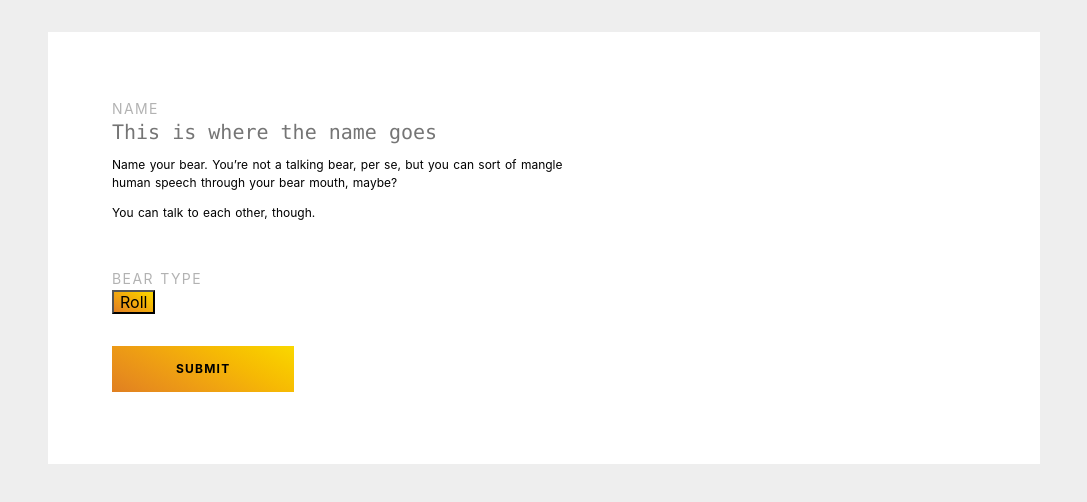
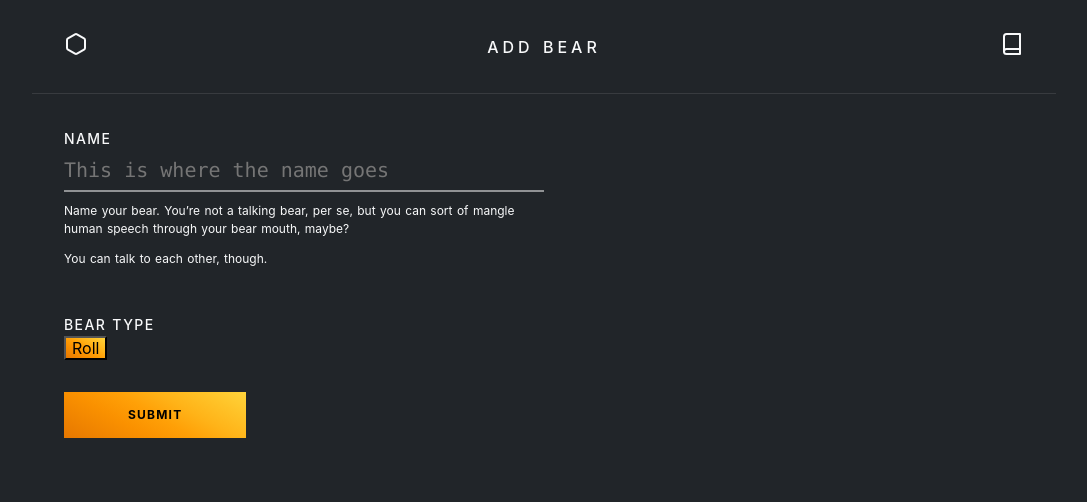
Before and after one commit to stormwarning/honeyware, a Nuxt app: page /bear in a window 1280 px wide. Shown: the top 502 px of the page, without its empty margins (96-1183 px from the left). Built offline with nearby package versions, Linux system fonts and the light colour scheme; a web font is replaced by a local one.

Commit message:
🎨 Update layout design

```diff
--- a/assets/css/main.css
+++ b/assets/css/main.css
@@ -1,5 +1,43 @@
 @import url('https://rsms.me/inter/inter.css');
+
+:root {
+    --grey-000: #f8f9fa;
+    --grey-100: #f1f3f5;
+    --grey-200: #e9ecef;
+    --grey-300: #dee2e6;
+    --grey-400: #ced4da;
+    --grey-500: #adb5bd;
+    --grey-600: #868e96;
+    --grey-700: #495057;
+    --grey-800: #343a40;
+    --grey-900: #212529;
+
+    --yellow-400: #ffd43b;
+    --yellow-900: #e67700;
+}
 
 html {
     font-family: 'Inter', sans-serif;
 }
+
+.grey-000 {
+    color: var(--grey-000);
+}
+
+.bg-grey-800 {
+    background-color: var(--grey-800);
+}
+
+.bg-grey-900 {
+    background-color: var(--grey-900);
+}
+
+.bg-transparent {
+    background-color: transparent;
+}
+
+@media screen and (min-width: 30em) {
+    .bg-transparent-ns {
+        background-color: transparent;
+    }
+}
--- a/components/VInput.vue
+++ b/components/VInput.vue
@@ -32,11 +32,14 @@ export default {
 .input {
     display: block;
     width: 100%;
-    padding: 0;
     margin: 0;
     font-family: 'SFMono-Regular', Consolas, 'Liberation Mono', monospace;
     line-height: 1;
     border: 0;
     border-radius: 0;
+    box-shadow: 0 2px 0 0 rgba(255, 255, 255, 0.5);
+}
+.input:focus {
+    box-shadow: 0 2px 0 0 var(--yellow-400);
 }
 </style>
--- a/nuxt.config.js
+++ b/nuxt.config.js
@@ -7,7 +7,7 @@ export default {
       Headers of the page
      */
     head: {
-        htmlAttrs: { class: 'bg-light-gray' },
+        htmlAttrs: { class: 'grey-000 bg-grey-900' },
         title: 'Honeyware',
         meta: [
             { charset: 'utf-8' },
--- a/pages/bear/_handle.vue
+++ b/pages/bear/_handle.vue
@@ -1,18 +1,20 @@
 <template>
-    <section class="cf pa3 pt4 mw8 center">
-        <header class="ph4-m ph5-l">
-            <h1 class="lh-title f2 fw8 mt0 ttu tracked-mega">
-                {{ selectedCharacter.handle }}
-            </h1>
-        </header>
-        <main class="w-100 pa4-m pa5-l mb3 mb5-l bg-white"></main>
+    <section class="mw8 center">
+        <page-header :title="selectedCharacter.handle" />
+        <main class="pa3 pa4-ns"></main>
     </section>
 </template>
 
 <script>
 import { mapActions, mapGetters } from 'vuex'
 
+import PageHeader from '~/components/PageHeader.vue'
+
 export default {
+    components: {
+        PageHeader,
+    },
+
     data: () => {
         return {
             selectedCharacter: {},
--- a/pages/bear/index.vue
+++ b/pages/bear/index.vue
@@ -1,15 +1,13 @@
 <template>
-    <section class="cf pa3 pt4 mw8 center">
-        <form
-            class="w-100 pa4-m pa5-l mb3 mb5-l bg-white"
-            @submit.prevent="processSave"
-        >
+    <section class="mw8 center">
+        <page-header :title="selectedCharacter.handle || 'Add bear'" />
+        <form class="pa3 pa4-ns" @submit.prevent="processSave">
             <fieldset class="pa0 ma0 mb4 bn measure">
                 <label class="w-100">
-                    <span class="f6 ttu tracked black-30">Name</span>
+                    <span class="f6 fw5 ttu tracked">Name</span>
                     <v-input
                         v-model="selectedCharacter.handle"
-                        class="f4 outline-0"
+                        class="pa0 pv2 input-reset bg-transparent f4 grey-000 outline-0"
                         type="text"
                         placeholder="This is where the name goes"
                     />
@@ -22,7 +20,7 @@
                 <p class="f7">You can talk to each other, though.</p>
             </fieldset>
             <fieldset class="pa0 ma0 mb4 bn measure">
-                <span class="f6 ttu tracked black-30">Bear type</span>
+                <span class="f6 fw5 ttu tracked">Bear type</span>
                 {{ selectedCharacter.type }}
                 <bear-type-field
                     :value="selectedCharacter.type"
@@ -47,12 +45,14 @@
 import { mapActions, mapGetters } from 'vuex'
 
 import BearTypeField from '~/components/BearTypeField.vue'
+import PageHeader from '~/components/PageHeader.vue'
 import VInput from '~/components/VInput.vue'
 import { BEAR_TYPES } from '~/store/tables'
 
 export default {
     components: {
         BearTypeField,
+        PageHeader,
         VInput,
     },
 
@@ -134,13 +134,13 @@ form button {
     font-family: inherit;
     background-image: linear-gradient(
         30deg,
-        #e07f21 0%,
-        #e78d1c 16%,
-        #ed9b15 33%,
-        #f2aa0d 50%,
-        #f6b904 66%,
-        #f8c800 83%,
-        #f9d800 100%
+        #e67700 0%,
+        #f08400 16%,
+        #fa9100 33%,
+        #ffa007 50%,
+        #ffb318 66%,
+        #ffc328 83%,
+        #ffd43b 100%
     );
 }
 </style>
--- a/pages/index.vue
+++ b/pages/index.vue
@@ -1,9 +1,7 @@
 <template>
-    <section class="cf pa3 pt4 mw8 center">
-        <header class="ph4-m ph5-l">
-            <h1 class="lh-title f2 fw8 mt0 ttu tracked-mega">Honeyware</h1>
-        </header>
-        <main class="w-100 pa4-m pa5-l mb3 mb5-l bg-white">
+    <div class="mw8 center">
+        <page-header title="Honeyware" />
+        <main class="w-100 pa3 pa4-ns">
             <div class="measure">
                 <p class="ttu fw8 tracked">
                     It’s Honeycon 2019.
@@ -23,45 +21,81 @@
                 </ol>
             </div>
 
-            <div>
-                <p class="f4 ma0 mt5 ttu fw8 tracked">Available crew</p>
+            <div class="flex items-center justify-between mt5">
+                <h2 class="f4 fw5 ma0 tracked">Available crew</h2>
+
+                <nuxt-link class="dib gold dim no-underline" to="/bear">
+                    Add a Bear
+                </nuxt-link>
+            </div>
             <div
                 v-for="character in characters"
                 :key="character.id"
-                    class="w-100 w-50-m w-25-l pa3-m pa4-l"
+                class="w-100 w-50-ns"
             >
-                    <article class="bg-white center ba b--black-10">
-                        <div class="pv2 ph3">
-                            <h1 class="f6 ttu tracked">
-                                <nuxt-link :to="/bear/ + character.handle">
+                <nuxt-link
+                    class="pa3 db bg-grey-800 center br4 grey-000 no-underline"
+                    :to="/bear/ + character.handle"
+                >
+                    <div class="f5 fw5">
                         {{ character.handle }}
-                                </nuxt-link>
-                            </h1>
                     </div>
+                    <div>{{ character.type }}</div>
+                    <div>{{ character.role }}</div>
                     <div class="pa3">
-                            <button @click="confirmDeleteCharacter(character)">
-                                Delete
+                        <button
+                            class="ph2 pv1 b0 br-pill"
+                            @click="confirmDeleteCharacter(character)"
+                        >
+                            <div class="flex items-center justify-center">
+                                <svg
+                                    xmlns="http://www.w3.org/2000/svg"
+                                    width="24"
+                                    height="24"
+                                    viewBox="0 0 24 24"
+                                    fill="none"
+                                    stroke="currentColor"
+                                    stroke-width="2"
+                                    stroke-linecap="round"
+                                    stroke-linejoin="round"
+                                    class="feather feather-trash-2"
+                                >
+                                    <polyline points="3 6 5 6 21 6"></polyline>
+                                    <path
+                                        d="M19 6v14a2 2 0 0 1-2 2H7a2 2 0 0 1-2-2V6m3 0V4a2 2 0 0 1 2-2h4a2 2 0 0 1 2 2v2"
+                                    ></path>
+                                    <line
+                                        x1="10"
+                                        y1="11"
+                                        x2="10"
+                                        y2="17"
+                                    ></line>
+                                    <line
+                                        x1="14"
+                                        y1="11"
+                                        x2="14"
+                                        y2="17"
+                                    ></line>
+                                </svg>
+                            </div>
                         </button>
                     </div>
-                    </article>
-                </div>
-
-                <nuxt-link class="dib mt4 black-60 dim" to="/bear">
-                    Add a Bear
                 </nuxt-link>
             </div>
-
-            <nuxt-link class="dib mt4 black-60 dim" to="/rules">
-                Read the rules
-            </nuxt-link>
         </main>
-    </section>
+    </div>
 </template>
 
 <script>
 import { mapActions, mapState } from 'vuex'
 
+import PageHeader from '~/components/PageHeader.vue'
+
 export default {
+    components: {
+        PageHeader,
+    },
+
     computed: {
         ...mapState({
             characters: (state) => state.characters,
--- a/pages/rules.vue
+++ b/pages/rules.vue
@@ -1,13 +1,9 @@
 <template>
-    <section class="cf pa3 pt4 mw8 center">
-        <header class="ph4-m ph5-l">
-            <h1 class="lh-title f2 fw8 mt0 ttu tracked-mega">
-                Honey Heist rules
-            </h1>
-        </header>
-        <main class="w-100 pa4-m pa5-l mb3 mb5-l bg-white">
+    <section class="mw8 center">
+        <page-header title="Honey Heist rules" />
+        <main class="pa3 pa4-ns">
             <div class="measure">
-                <h2 class="f4 ma0 ttu fw8 tracked">Stats</h2>
+                <h2 class="ma0 f4 fw5">Stats</h2>
                 <p>
                     You have two stats.
                     <strong>Each starts with 3 points.</strong>
@@ -25,7 +21,7 @@
                     </dd>
                 </dl>
 
-                <h2 class="f4 ma0 mt5 ttu fw8 tracked">Actions</h2>
+                <h2 class="ma0 mt5 f4 fw5">Actions</h2>
                 <p>
                     When you act, and the outcome is in doubt, roll a
                     <var>d6</var>
@@ -36,7 +32,7 @@
                     and pick the lowest.
                 </p>
 
-                <h2 class="f4 ma0 mt5 ttu fw8 tracked">Changing states</h2>
+                <h2 class="ma0 mt5 f4 fw5">Changing states</h2>
                 <dl>
                     <dt class="ttu f6 fw8 tracked">Frustration</dt>
                     <dd class="ml0">
@@ -74,7 +70,7 @@
                     by eating a load of honey.
                 </p>
 
-                <h2 class="f4 ma0 mt5 ttu fw8 tracked">The end</h2>
+                <h2 class="ma0 mt5 f4 fw5">The end</h2>
                 <p>
                     If your
                     <strong>Criminal</strong>
@@ -91,5 +87,11 @@
 </template>
 
 <script>
-export default {}
+import PageHeader from '~/components/PageHeader.vue'
+
+export default {
+    components: {
+        PageHeader,
+    },
+}
 </script>
```
Lines whose indentation alone changed are shown as unchanged.
